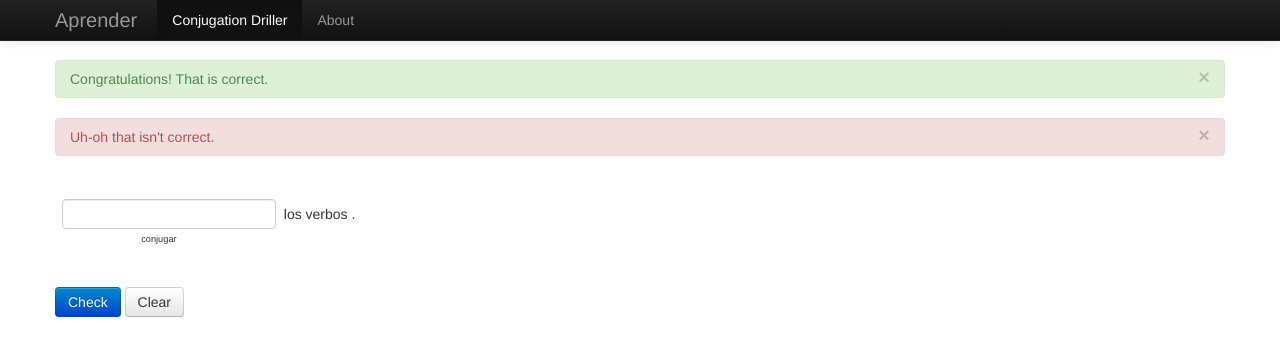
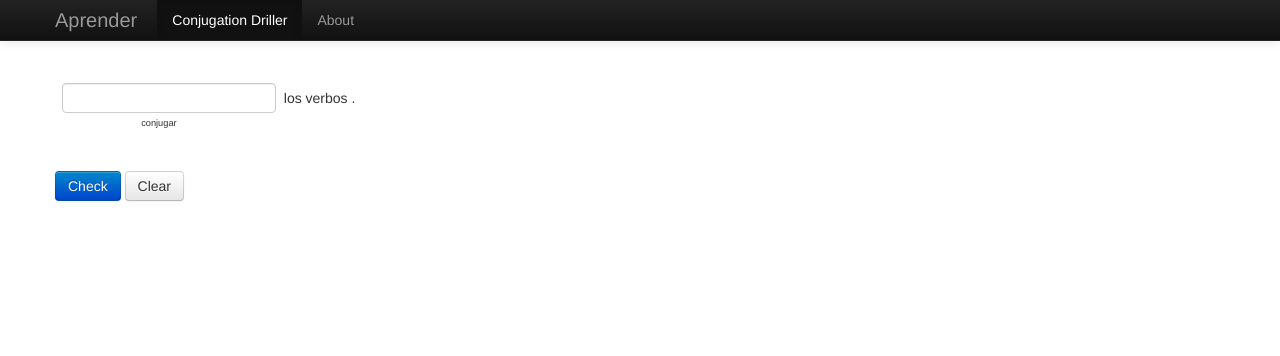
Before and after one commit to carlschroedl/conj, a Django app: page /conjugate/ in a window 1280 px wide. Shown: the top 356 px of the page. Run offline with Django 3.2, Linux system fonts and the light colour scheme; some libraries are stand-ins or nearby versions.

Commit message:
updated alerts, json gets printed to console

```diff
--- a/dj/mysite/templates/index.html
+++ b/dj/mysite/templates/index.html
@@ -21,9 +21,12 @@
 		$(document).ready(function() {
 			$("#check").click(function() {
 				$.get("/exercise/", function(data) {
-				        alert(data);
+					$("#success").fadeIn();
+				    console.log(data);
+
 				});
 			});
+
 		});
 	</script>
   </head>
@@ -50,10 +53,10 @@
 	</div>
 
 	<div class="container">
-		<div class="alert alert-success">
+		<div id="success" class="alert alert-success hide" data-alert="alert">
 		<button type="button" class="close" data-dismiss="alert">×</button>
 		Congratulations! That is correct.</div>
-		<div class="alert alert-error">
+		<div id="failure" class="alert alert-error hide" data-alert="alert">
 		<button type="button" class="close" data-dismiss="alert">×</button>
 		Uh-oh that isn't correct.</div>
 		<div id="sentence">
```
